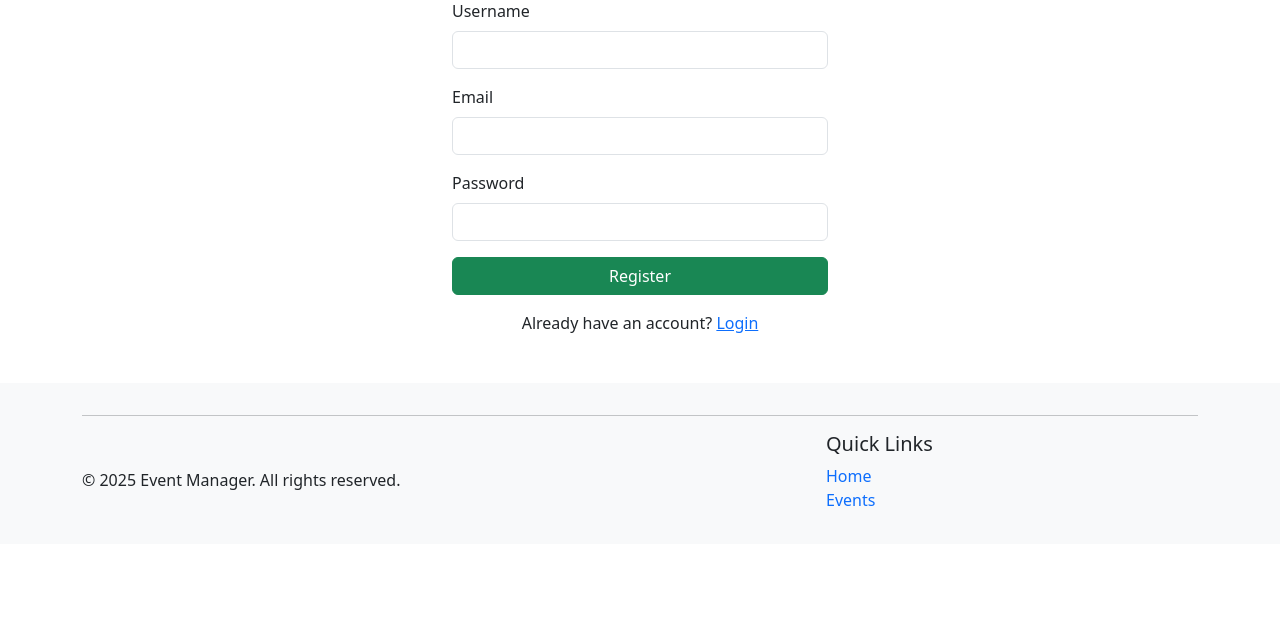
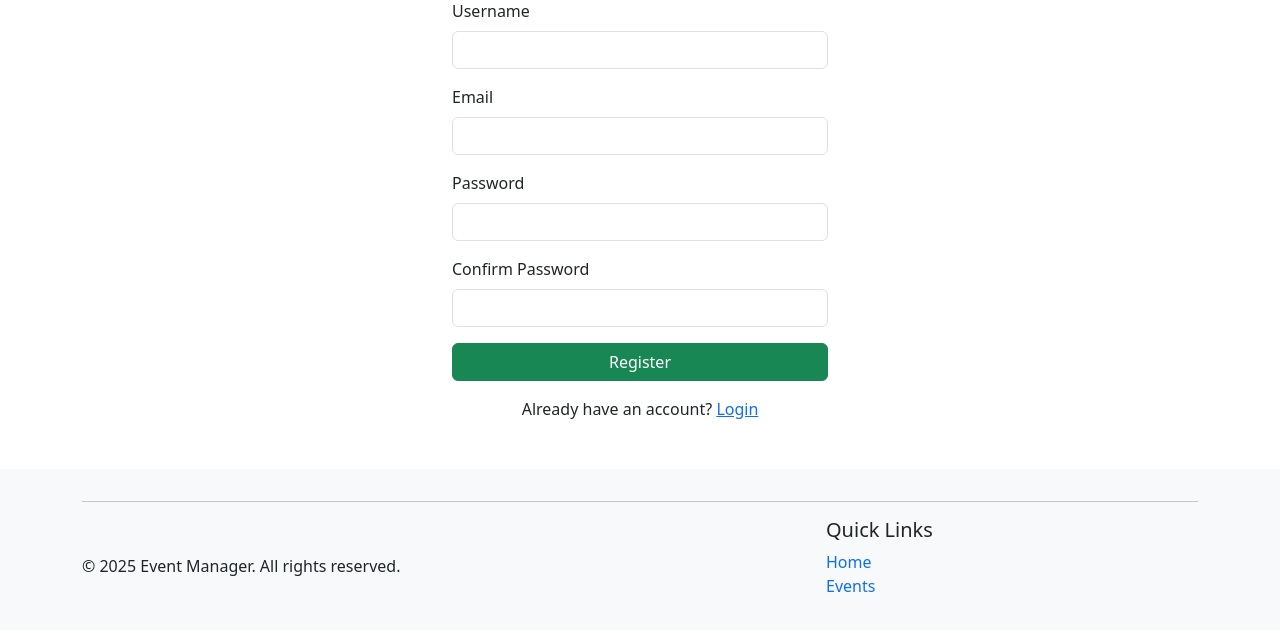
Before and after one commit to AngryMitch/Flask-Website, a Flask app: template riffhub/blueprints/auth/templates/register.html in a window 1280 px wide. Shown: the part 167-800 px from the top of the page. Run offline with Flask 3, Linux system fonts and the light colour scheme; the template is opened without the code that fills it: values that come from a table or form of the project are taken from there, others are empty; some libraries are stand-ins or nearby versions.

Commit message:
Updated to match tutorial WTForms

```diff
--- a/requirements.txt
+++ b/requirements.txt
@@ -7,3 +7,4 @@ Flask-WTF==1.1.1
 email-validator==2.0.0
 python-dotenv==1.0.0
 flask_sqlalchemy==3.1.1
+Flask-Bootstrap==3.3.7.1
--- a/riffhub/__init__.py
+++ b/riffhub/__init__.py
@@ -1,5 +1,6 @@
 import os
 from flask import Flask
+from flask_bootstrap import Bootstrap
 from riffhub.extensions import db, csrf
 from riffhub.config import Config
 
--- a/riffhub/blueprints/auth/templates/register.html
+++ b/riffhub/blueprints/auth/templates/register.html
@@ -6,33 +6,50 @@
     <form method="POST" action="{{ url_for('auth.register') }}">
         {{ form.csrf_token }}
         <div class="mb-3">
-            <label for="username" class="form-label">Username</label>
-            <input
-                type="text"
-                class="form-control"
-                id="username"
-                name="username"
-                required>
+            <label for="{{ form.username.id }}" class="form-label">Username</label>
+            {{ form.username(class="form-control") }}
+            {% if form.username.errors %}
+                <div class="text-danger small">
+                    {% for error in form.username.errors %}
+                        {{ error }}
+                    {% endfor %}
+                </div>
+            {% endif %}
         </div>
         <div class="mb-3">
-            <label for="email" class="form-label">Email</label>
-            <input
-                type="email"
-                class="form-control"
-                id="email"
-                name="email"
-                required>
+            <label for="{{ form.email.id }}" class="form-label">Email</label>
+            {{ form.email(class="form-control") }}
+            {% if form.email.errors %}
+                <div class="text-danger small">
+                    {% for error in form.email.errors %}
+                        {{ error }}
+                    {% endfor %}
+                </div>
+            {% endif %}
         </div>
         <div class="mb-3">
-            <label for="password" class="form-label">Password</label>
-            <input
-                type="password"
-                class="form-control"
-                id="password"
-                name="password"
-                required>
+            <label for="{{ form.password.id }}" class="form-label">Password</label>
+            {{ form.password(class="form-control") }}
+            {% if form.password.errors %}
+                <div class="text-danger small">
+                    {% for error in form.password.errors %}
+                        {{ error }}
+                    {% endfor %}
+                </div>
+            {% endif %}
         </div>
-        <button type="submit" class="btn btn-success w-100">Register</button>
+        <div class="mb-3">
+            <label for="{{ form.confirm.id }}" class="form-label">Confirm Password</label>
+            {{ form.confirm(class="form-control") }}
+            {% if form.confirm.errors %}
+                <div class="text-danger small">
+                    {% for error in form.confirm.errors %}
+                        {{ error }}
+                    {% endfor %}
+                </div>
+            {% endif %}
+        </div>
+        {{ form.submit(class="btn btn-success w-100") }}
     </form>
 
     <div class="text-center mt-3">
--- /dev/null
+++ b/riffhub/forms.py
@@ -0,0 +1,15 @@
+from flask_wtf import FlaskForm
+from wtforms.fields import EmailField, StringField, PasswordField, SubmitField
+from wtforms.validators import InputRequired, EqualTo
+
+class loginForm(FlaskForm):
+    username = StringField("Username", validators=[InputRequired()])
+    password = PasswordField("Password", validators=[InputRequired()])
+    submit = SubmitField("Login")
+
+class registerForm(FlaskForm):
+    username = StringField("Username", validators=[InputRequired()])
+    email = EmailField("Email", validators=[InputRequired()])
+    password = PasswordField("Password", validators=[InputRequired()])
+    confirm = PasswordField("Confirm Password", validators=[InputRequired(), EqualTo('password', "Please ensure your passwords are the same")])
+    submit = SubmitField("Register")
--- a/riffhub/models.py
+++ b/riffhub/models.py
@@ -115,3 +115,6 @@ class Comment(db.Model):
     event_id = db.Column(db.Integer, db.ForeignKey('events.id'), nullable=False)
     body = db.Column(db.Text, nullable=False)
     created_at = db.Column(db.DateTime, default=datetime.utcnow)
+
+    def __repr__(self):
+        return f'<Comment {self.id}, by User {self.user_id} for Event {self.event_id}>'
```
Also changed, not shown: riffhub/blueprints/auth/routes.py (+15 -11 lines), riffhub/blueprints/auth/templates/login.html (+19 -16 lines).
